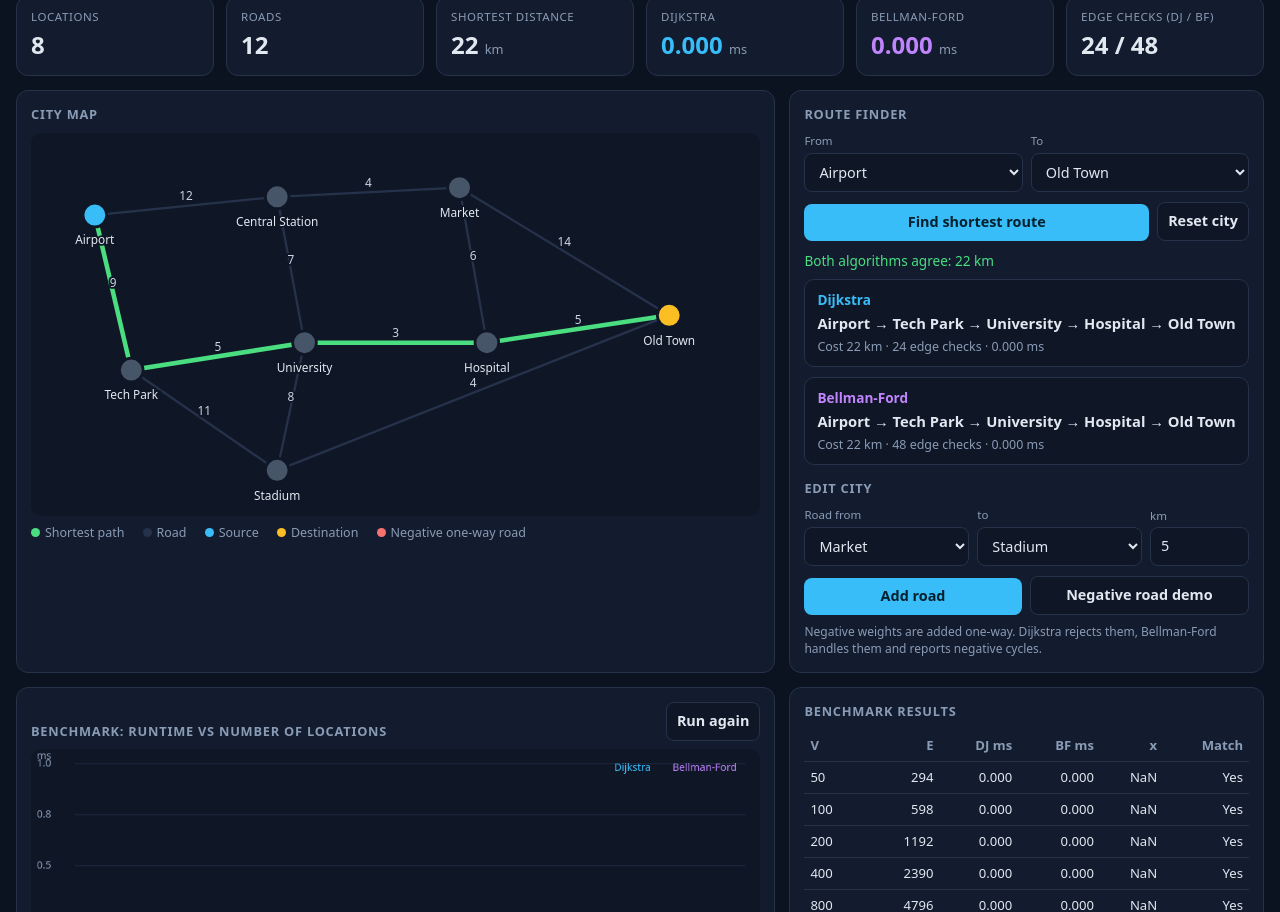
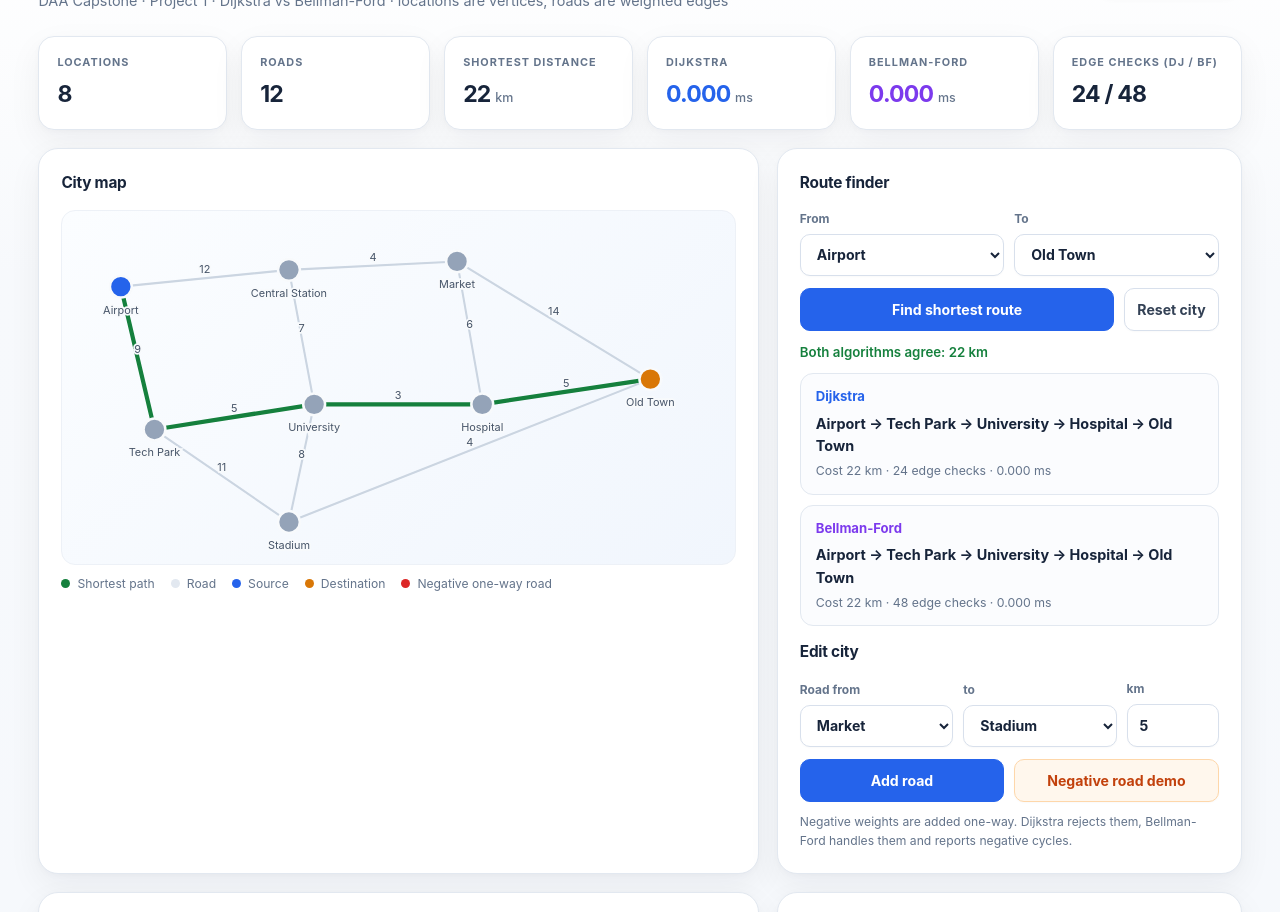
Before and after one commit to vaibhav-3036/DAA_Capstone, a plain HTML site: page index.html in a window 1280 px wide. Shown: the part 87-999 px from the top of the page. Drawn offline with Linux system fonts and the light colour scheme.

Commit message:
Updating Index file

```diff
--- a/index.html
+++ b/index.html
@@ -5,46 +5,96 @@
 <meta name="viewport" content="width=device-width, initial-scale=1">
 <title>Smart City Route Optimizer</title>
 <style>
-  :root{--bg:#0b1220;--panel:#131c2e;--panel2:#0f1727;--line:#25324a;--text:#e2e8f0;--muted:#8a9bb5;--accent:#38bdf8;--ok:#4ade80;--warn:#fbbf24;--bad:#f87171;--bf:#c084fc}
+  :root{
+    color-scheme:light;
+    --bg:#f5f8fc;
+    --panel:#fff;
+    --panel2:#f8fafc;
+    --line:#e2e8f0;
+    --text:#17243a;
+    --muted:#64748b;
+    --accent:#2563eb;
+    --accent-soft:#eff6ff;
+    --ok:#15803d;
+    --warn:#d97706;
+    --bad:#dc2626;
+    --bf:#7c3aed;
+    --map-bg:#f8fafc;
+    --map-label:#475569;
+    --node:#94a3b8;
+    --shadow:0 12px 34px rgba(15,23,42,.055),0 2px 6px rgba(15,23,42,.025)
+  }
   *{box-sizing:border-box}
-  body{margin:0;font-family:system-ui,Segoe UI,Roboto,sans-serif;background:var(--bg);color:var(--text);line-height:1.45}
-  .wrap{max-width:1280px;margin:auto;padding:16px}
-  .top{display:flex;justify-content:space-between;align-items:center;flex-wrap:wrap;gap:8px;margin-bottom:14px}
-  h1{margin:0;font-size:1.45rem} .sub{color:var(--muted);font-size:.85rem}
-  .pill{font-size:.78rem;padding:4px 10px;border-radius:99px;border:1px solid var(--line);color:var(--muted)}
-  .pill.good{color:var(--ok);border-color:var(--ok)} .pill.err{color:var(--bad);border-color:var(--bad)}
-  .kpis{display:grid;grid-template-columns:repeat(6,1fr);gap:12px;margin-bottom:14px}
-  @media(max-width:1000px){.kpis{grid-template-columns:repeat(3,1fr)}}
-  @media(max-width:560px){.kpis{grid-template-columns:repeat(2,1fr)}}
-  .kpi{background:var(--panel);border:1px solid var(--line);border-radius:12px;padding:12px 14px}
-  .kpi .l{font-size:.72rem;color:var(--muted);text-transform:uppercase;letter-spacing:.05em}
-  .kpi .v{font-size:1.5rem;font-weight:700;margin-top:2px} .kpi .u{font-size:.8rem;color:var(--muted);font-weight:400}
-  .cols{display:grid;grid-template-columns:1.6fr 1fr;gap:14px;margin-bottom:14px}
-  .cols2{display:grid;grid-template-columns:1.6fr 1fr;gap:14px}
-  @media(max-width:900px){.cols,.cols2{grid-template-columns:1fr}}
-  .panel{background:var(--panel);border:1px solid var(--line);border-radius:12px;padding:14px;min-width:0}
-  h2{margin:0 0 10px;font-size:.8rem;color:var(--muted);text-transform:uppercase;letter-spacing:.06em}
-  .row{display:flex;flex-wrap:wrap;gap:8px;align-items:end;margin-bottom:10px}
-  label{display:flex;flex-direction:column;font-size:.72rem;color:var(--muted);gap:3px;flex:1;min-width:110px}
-  select,input,button{font:inherit;font-size:.9rem;padding:8px 10px;border-radius:8px;border:1px solid var(--line);background:var(--panel2);color:var(--text)}
-  button{cursor:pointer;background:var(--accent);color:#04202e;border:none;font-weight:600}
-  button.sec{background:var(--panel2);color:var(--text);border:1px solid var(--line)}
-  button:hover{filter:brightness(1.12)} button:disabled{opacity:.5;cursor:wait}
-  #map{width:100%;height:auto;background:var(--panel2);border-radius:10px;display:block}
-  .legend span{display:inline-block;margin:8px 14px 0 0;font-size:.78rem;color:var(--muted)}
-  .dot{display:inline-block;width:9px;height:9px;border-radius:50%;margin-right:5px}
-  .card{border:1px solid var(--line);border-radius:10px;padding:10px 12px;background:var(--panel2);margin-bottom:10px}
-  .card h3{margin:0 0 4px;font-size:.85rem} .dj h3{color:var(--accent)} .bf h3{color:var(--bf)}
-  .path{font-weight:600;font-size:.92rem;word-break:break-word}
-  .stat{color:var(--muted);font-size:.78rem;margin-top:3px}
-  #msg{min-height:1.3em;font-size:.85rem;margin:2px 0 8px}
-  .err{color:var(--bad)} .good{color:var(--ok)}
-  table{width:100%;border-collapse:collapse;font-size:.82rem}
-  th,td{padding:6px 6px;text-align:right;border-bottom:1px solid var(--line)} th:first-child,td:first-child{text-align:left}
-  th{color:var(--muted);font-weight:600}
-  canvas{width:100%;display:block;background:var(--panel2);border-radius:10px}
-  .note{font-size:.75rem;color:var(--muted);margin:8px 0 0}
-  footer{color:var(--muted);font-size:.75rem;text-align:center;padding:18px 0 4px}
+  body{min-height:100vh;margin:0;font-family:Inter,ui-sans-serif,system-ui,-apple-system,"Segoe UI",Roboto,sans-serif;background:linear-gradient(180deg,#fff 0,#f7f9fc 360px,var(--bg) 100%);color:var(--text);line-height:1.5}
+  .wrap{max-width:1440px;margin:auto;padding:34px clamp(18px,3vw,42px) 26px}
+  .top{display:flex;justify-content:space-between;align-items:center;flex-wrap:wrap;gap:16px;margin-bottom:24px}
+  h1{margin:0;font-size:clamp(1.65rem,2.4vw,2.15rem);font-weight:750;letter-spacing:-.045em;line-height:1.15}
+  .sub{color:var(--muted);font-size:.9rem;margin-top:8px}
+  .pill{display:inline-flex;align-items:center;gap:8px;font-size:.78rem;font-weight:650;padding:7px 12px;border-radius:99px;border:1px solid var(--line);background:var(--panel);color:var(--muted);box-shadow:0 2px 6px rgba(15,23,42,.035)}
+  .pill::before{content:"";width:7px;height:7px;border-radius:50%;background:#94a3b8}
+  .pill.good{color:var(--ok);border-color:#bbf7d0;background:#f0fdf4}
+  .pill.good::before{background:var(--ok)}
+  .pill.err{color:var(--bad);border-color:#fecaca;background:#fef2f2}
+  .pill.err::before{background:var(--bad)}
+  .kpis{display:grid;grid-template-columns:repeat(6,minmax(0,1fr));gap:14px;margin-bottom:18px}
+  @media(max-width:1100px){.kpis{grid-template-columns:repeat(3,minmax(0,1fr))}}
+  @media(max-width:620px){.kpis{grid-template-columns:repeat(2,minmax(0,1fr))}}
+  .kpi{min-width:0;background:var(--panel);border:1px solid var(--line);border-radius:16px;padding:17px 18px;box-shadow:var(--shadow);transition:transform .18s ease,box-shadow .18s ease}
+  .kpi:hover{transform:translateY(-2px);box-shadow:0 16px 36px rgba(15,23,42,.08)}
+  .kpi .l{font-size:.68rem;color:var(--muted);text-transform:uppercase;letter-spacing:.09em;font-weight:700}
+  .kpi .v{font-size:clamp(1.2rem,1.8vw,1.65rem);font-weight:720;letter-spacing:-.035em;margin-top:7px;white-space:nowrap;overflow:hidden;text-overflow:ellipsis}
+  .kpi .u{font-size:.78rem;color:var(--muted);font-weight:500;letter-spacing:0}
+  .cols{display:grid;grid-template-columns:minmax(0,1.55fr) minmax(360px,1fr);gap:18px;margin-bottom:18px}
+  .cols2{display:grid;grid-template-columns:minmax(0,1.55fr) minmax(360px,1fr);gap:18px}
+  @media(max-width:920px){.cols,.cols2{grid-template-columns:1fr}}
+  .panel{min-width:0;background:var(--panel);border:1px solid var(--line);border-radius:20px;padding:22px;box-shadow:var(--shadow)}
+  h2{margin:0 0 16px;font-size:.96rem;color:var(--text);font-weight:700;letter-spacing:-.015em}
+  .row{display:flex;flex-wrap:wrap;gap:10px;align-items:end;margin-bottom:12px}
+  label{display:flex;flex-direction:column;font-size:.75rem;color:var(--muted);font-weight:650;gap:6px;flex:1;min-width:110px}
+  select,input,button{font:inherit;font-size:.88rem;padding:10px 12px;border-radius:10px;border:1px solid #d8e0ec;background:var(--panel);color:var(--text)}
+  select,input{width:100%;min-height:42px;box-shadow:0 1px 2px rgba(15,23,42,.025)}
+  select:focus-visible,input:focus-visible,button:focus-visible{outline:3px solid rgba(37,99,235,.2);outline-offset:2px;border-color:var(--accent)}
+  button{cursor:pointer;background:var(--accent);color:#fff;border:1px solid var(--accent);font-weight:650;transition:background .16s ease,transform .16s ease,box-shadow .16s ease}
+  button:hover{background:#1d4ed8;box-shadow:0 5px 12px rgba(37,99,235,.18);transform:translateY(-1px)}
+  button:active{transform:translateY(0)}
+  button.sec{background:#fff;color:#334155;border:1px solid #d8e0ec;box-shadow:0 1px 2px rgba(15,23,42,.025)}
+  button.sec:hover{background:#f8fafc;border-color:#c5d0df;box-shadow:0 4px 10px rgba(15,23,42,.06)}
+  button:disabled{opacity:.55;cursor:wait;transform:none;box-shadow:none}
+  #addNeg{background:#fff7ed;color:#c2410c;border-color:#fed7aa}
+  #addNeg:hover{background:#ffedd5;box-shadow:0 5px 12px rgba(194,65,12,.1)}
+  #map{width:100%;height:auto;background:linear-gradient(140deg,#fbfdff,#f1f6fd);border:1px solid #edf1f7;border-radius:14px;display:block}
+  .legend{display:flex;flex-wrap:wrap;gap:3px 4px}
+  .legend span{display:inline-flex;align-items:center;margin:10px 12px 0 0;font-size:.76rem;color:var(--muted)}
+  .dot{display:inline-block;width:9px;height:9px;border-radius:50%;margin-right:7px}
+  .card{border:1px solid var(--line);border-radius:13px;padding:13px 15px;background:#fbfcfe;margin-bottom:10px}
+  .card h3{margin:0 0 6px;font-size:.82rem;font-weight:700}
+  .dj h3{color:var(--accent)}
+  .bf h3{color:var(--bf)}
+  .path{font-weight:650;font-size:.9rem;word-break:break-word;line-height:1.55}
+  .stat{color:var(--muted);font-size:.77rem;margin-top:5px}
+  #msg{min-height:1.3em;font-size:.83rem;font-weight:600;margin:2px 0 10px}
+  .err{color:var(--bad)}
+  .good{color:var(--ok)}
+  table{width:100%;border-collapse:collapse;font-size:.81rem}
+  th,td{padding:9px 8px;text-align:right;border-bottom:1px solid #edf1f6}
+  th:first-child,td:first-child{text-align:left}
+  th{color:var(--muted);font-size:.69rem;font-weight:700;text-transform:uppercase;letter-spacing:.055em}
+  tbody tr:last-child td{border-bottom:0}
+  tbody tr:hover{background:#f8fafc}
+  canvas{width:100%;display:block;background:#fbfdff;border:1px solid #edf1f7;border-radius:13px}
+  .note{font-size:.76rem;color:var(--muted);line-height:1.6;margin:10px 0 0}
+  footer{color:var(--muted);font-size:.76rem;text-align:center;padding:24px 0 4px}
+  @media(max-width:620px){
+    .wrap{padding:22px 14px 18px}
+    .top{align-items:flex-start;margin-bottom:18px}
+    .panel{padding:17px;border-radius:16px}
+    .cols,.cols2{gap:14px}
+    .kpi{padding:14px}
+    .kpi .v{font-size:1.2rem}
+  }
+  @media(prefers-reduced-motion:reduce){
+    *,*::before,*::after{scroll-behavior:auto!important;transition:none!important}
+  }
 </style>
 </head>
 <body>
@@ -268,15 +318,15 @@ function draw(){
   roadList.forEach(r=>{
     const [x1,y1]=POS[r.u],[x2,y2]=POS[r.v];
     const on=highlight.has(r.u+"|"+r.v)||highlight.has(r.v+"|"+r.u);
-    const col=on?"var(--ok)":(r.w<0?"var(--bad)":"var(--line)");
+    const col=on?"var(--ok)":(r.w<0?"var(--bad)":"#cbd5e1");
     h+=`<line x1="${x1}" y1="${y1}" x2="${x2}" y2="${y2}" stroke="${col}" stroke-width="${on?5:2.5}" stroke-linecap="round"${r.directed?' marker-end="url(#arr)"':''}/>`;
     const mx=(x1+x2)/2,my=(y1+y2)/2;
-    h+=`<text x="${mx}" y="${my-6}" fill="#cbd5e1" font-size="13" text-anchor="middle" paint-order="stroke" stroke="#0f1727" stroke-width="4">${r.w}</text>`;
+    h+=`<text x="${mx}" y="${my-6}" fill="var(--map-label)" font-size="13" text-anchor="middle" paint-order="stroke" stroke="var(--map-bg)" stroke-width="4">${r.w}</text>`;
   });
   for(const [n,[x,y]] of Object.entries(POS)){
-    const fill=n===srcNode?"var(--accent)":n===dstNode?"var(--warn)":"#475569";
-    h+=`<circle cx="${x}" cy="${y}" r="13" fill="${fill}" stroke="#0f1727" stroke-width="3"/>`;
-    h+=`<text x="${x}" y="${y+32}" fill="#e2e8f0" font-size="13" text-anchor="middle" paint-order="stroke" stroke="#0f1727" stroke-width="4">${n}</text>`;
+    const fill=n===srcNode?"var(--accent)":n===dstNode?"var(--warn)":"var(--node)";
+    h+=`<circle cx="${x}" cy="${y}" r="13" fill="${fill}" stroke="var(--map-bg)" stroke-width="3"/>`;
+    h+=`<text x="${x}" y="${y+32}" fill="var(--map-label)" font-size="13" text-anchor="middle" paint-order="stroke" stroke="var(--map-bg)" stroke-width="4">${n}</text>`;
   }
   $("map").innerHTML=`<defs><marker id="arr" viewBox="0 0 10 10" refX="22" refY="5" markerWidth="6" markerHeight="6" orient="auto-start-reverse"><path d="M0 0L10 5L0 10z" fill="var(--bad)"/></marker></defs>`+h;
 }
@@ -354,15 +404,15 @@ function drawChart(){
   x.clearRect(0,0,W,H);
   const maxY=Math.max(...benchRows.map(r=>r.tb))*1.1||1, maxX=1600;
   const X=v=>P.l+(v/maxX)*(W-P.l-P.r), Y=v=>H-P.b-(v/maxY)*(H-P.t-P.b);
-  x.strokeStyle="#25324a"; x.fillStyle="#8a9bb5"; x.font="14px system-ui"; x.lineWidth=1;
+  x.strokeStyle="#e2e8f0"; x.fillStyle="#64748b"; x.font="14px system-ui"; x.lineWidth=1;
   for(let i=0;i<=4;i++){ const v=maxY*i/4, y=Y(v); x.beginPath(); x.moveTo(P.l,y); x.lineTo(W-P.r,y); x.stroke(); x.fillText(v.toFixed(1),8,y+4); }
   for(const n of [50,400,800,1200,1600]){ x.fillText(n,X(n)-12,H-14); }
   x.fillText("ms",8,14);
   const line=(key,col)=>{ x.strokeStyle=col; x.fillStyle=col; x.lineWidth=3; x.beginPath();
     benchRows.forEach((r,i)=>{ const px=X(r.n),py=Y(r[key]); i?x.lineTo(px,py):x.moveTo(px,py); }); x.stroke();
     benchRows.forEach(r=>{ x.beginPath(); x.arc(X(r.n),Y(r[key]),4,0,7); x.fill(); }); };
-  line("td","#38bdf8"); line("tb","#c084fc");
-  x.fillStyle="#38bdf8"; x.fillText("Dijkstra",W-200,30); x.fillStyle="#c084fc"; x.fillText("Bellman-Ford",W-120,30);
+  line("td","#2563eb"); line("tb","#7c3aed");
+  x.fillStyle="#2563eb"; x.fillText("Dijkstra",W-200,30); x.fillStyle="#7c3aed"; x.fillText("Bellman-Ford",W-120,30);
 }
 
 /* ---------- Events ---------- */
```
Also changed, not shown: 1 other file.
